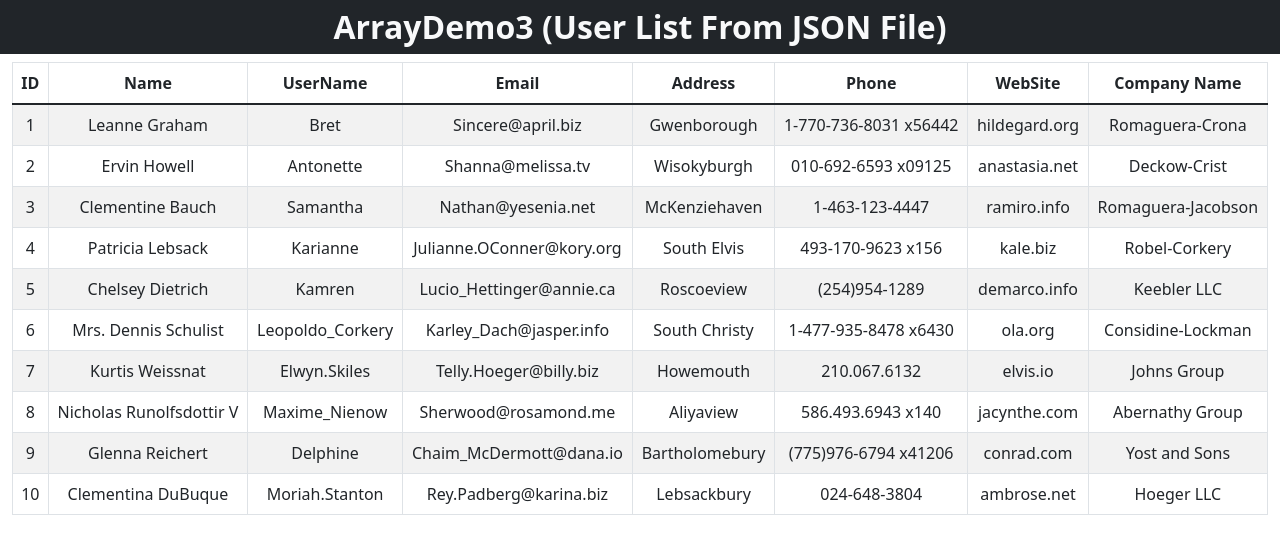
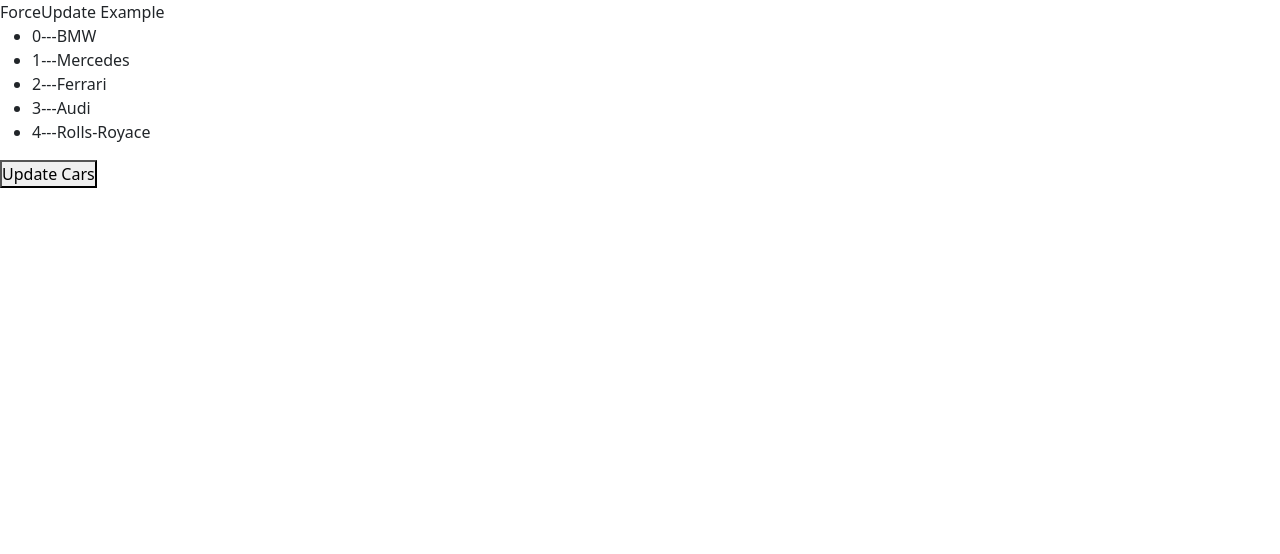
Before and after one commit to Santosh-Baliarsingh/reactdemo, a React (Create React App) app: page / in a window 1280 px wide. Shown: the top 554 px of the page. Built offline with nearby package versions, Linux system fonts and the light colour scheme.

Commit message:
src/Components/forceupdate/ForceUpdateDemo1.js Updated

```diff
--- a/src/App.js
+++ b/src/App.js
@@ -5,9 +5,9 @@
 // import Carousel from './Components/carousel/Carousel';
 // import ArrayDemo1 from './Components/Listitems/ArrayDemo1';
 // import ArrayDemo2 from './Components/Listitems/ArrayDemo2';
-import ArrayDemo3 from './Components/Listitems/ArrayDemo3';
+// import ArrayDemo3 from './Components/Listitems/ArrayDemo3';
 // import Fakestore from './Components/Listitems/Fakestore';
-// import ForceUpdateDemo1 from './Components/forceupdate/ForceUpdateDemo1';
+import ForceUpdateDemo1 from './Components/forceupdate/ForceUpdateDemo1';
 // import PropsParent from './Components/props/PropsParent';
 // import Products from './Components/fakestoreapi/Products';
 // import ModuleCss from './Components/modulecss/ModuleCss';
@@ -39,9 +39,9 @@
       {/* <Main/> */}
       {/* <ArrayDemo1></ArrayDemo1> */}
       {/* <ArrayDemo2></ArrayDemo2> */}
-      <ArrayDemo3></ArrayDemo3>
+      {/* <ArrayDemo3></ArrayDemo3> */}
       {/* <Fakestore></Fakestore> */}
-      {/* <ForceUpdateDemo1></ForceUpdateDemo1> */}
+      <ForceUpdateDemo1></ForceUpdateDemo1>
       {/* <PropsParent></PropsParent> */}
       {/* <Products></Products> */}
       {/* <ModuleCss></ModuleCss> */}
--- a/src/Components/forceupdate/ForceUpdateDemo1.js
+++ b/src/Components/forceupdate/ForceUpdateDemo1.js
@@ -1,29 +1,28 @@
 import React, { Component } from "react";
 
 export default class ForceUpdateDemo1 extends Component {
-  cars = ["BMW", "Mercedes", "Ferrari", "Audi", "Rolls-Royace"]; // class Variable
+  cars = ["BMW", "Mercedes", "Ferrari", "Audi", "Rolls-Royace"]; // class Variable not a state Variable
 
-  addNewCar = () =>{
-
-    this.cars.push('Aston-martin');
+  addNewCar = () => {
+    this.cars.push("Aston-martin");
     console.log(this.cars);
-    this.forceUpdate(); // we shouldn't use this forceUpdate.
-  }
+    this.forceUpdate(); // we shouldn't use this forceUpdate. we should maintain the data in State not class.
+  };
 
   render() {
-    console.log("Render Called")
+    console.log("Render Called");
     return (
-        <>
+      <>
         <div>ForceUpdate Example</div>
         <ul>
-            {this.cars.map((car,id) => (
-
-                <li key={id}>{id}---{car}</li>
-            ))}
+          {this.cars.map((car, id) => (
+            <li key={id}>
+              {id}---{car}
+            </li>
+          ))}
         </ul>
         <button onClick={this.addNewCar}>Update Cars</button>
       </>
-
     );
   }
 }
```
